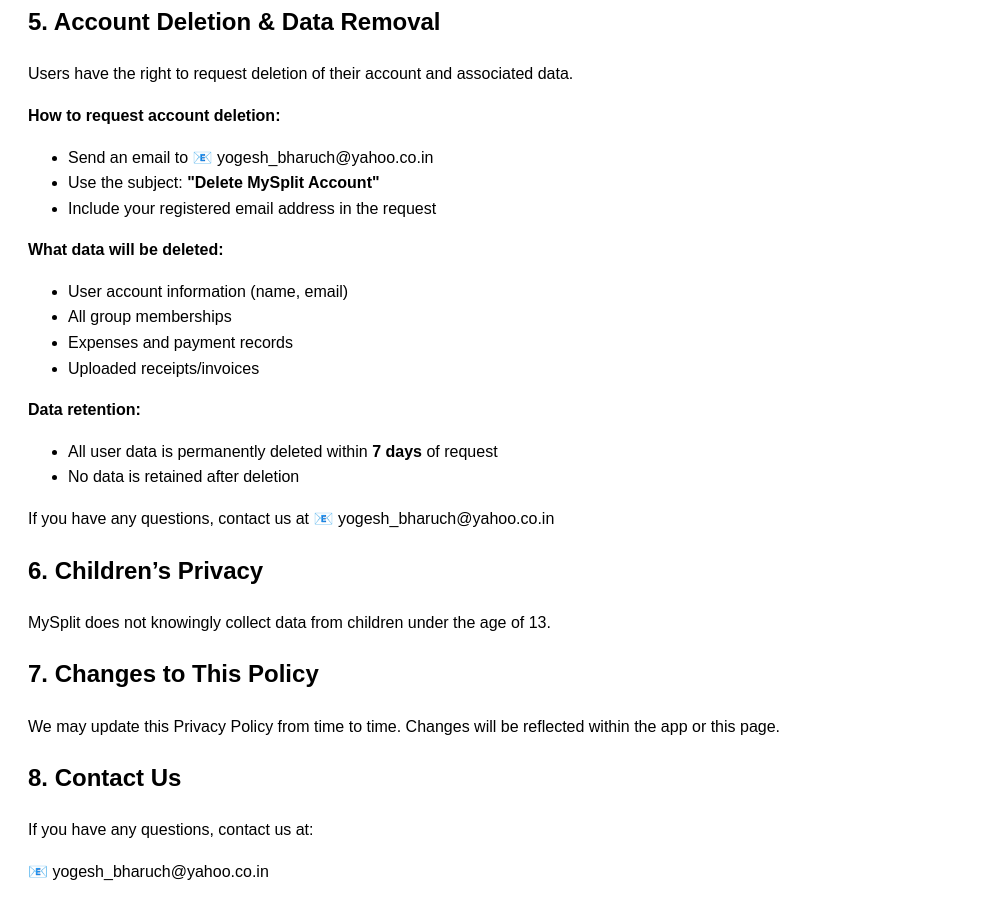
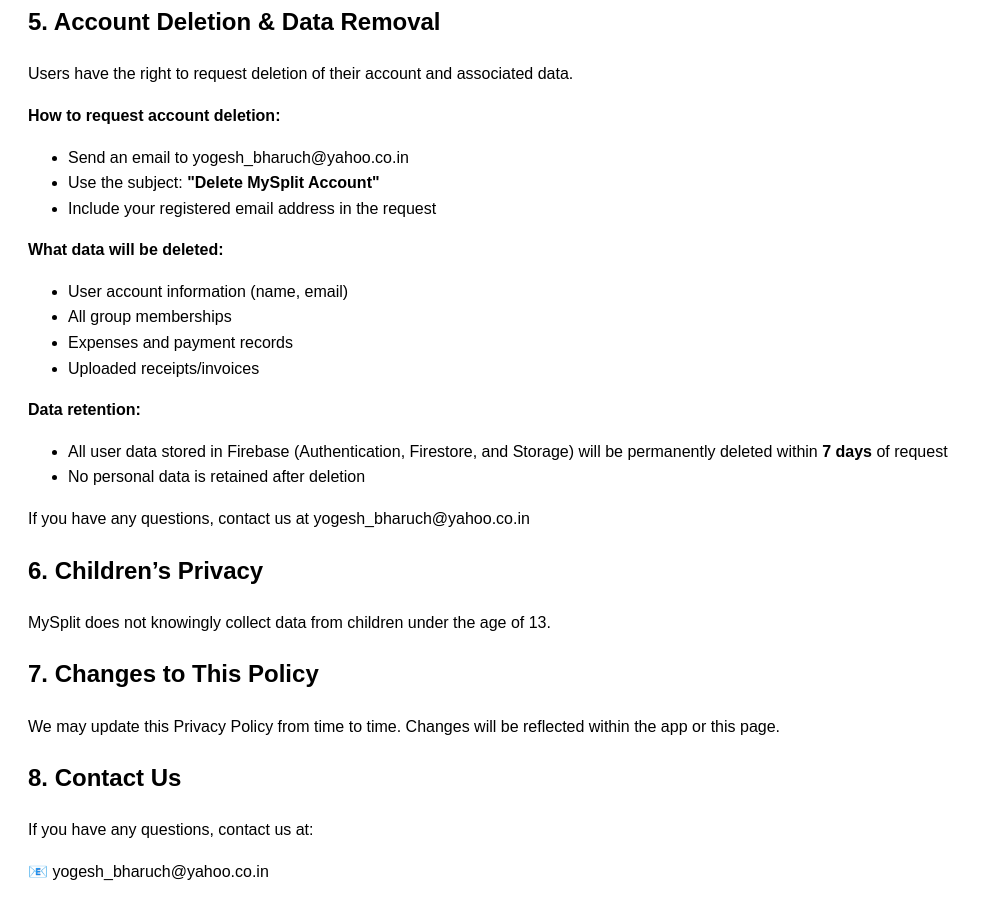
Before and after one commit to yogesh-bharuch/mysplit-privacy-policy, a plain HTML site: page index.html in a window 1280 px wide. Shown: the part 1194-2113 px from the top of the page, without its empty margins (0-983 px from the left). Drawn offline with Linux system fonts and the light colour scheme.

Commit message:
Remove email emoji from account deletion instructions
delete policy updated

```diff
--- a/index.html
+++ b/index.html
@@ -62,7 +62,7 @@
 
 <p><b>How to request account deletion:</b></p>
 <ul>
-<li>Send an email to 📧 yogesh_bharuch@yahoo.co.in</li>
+<li>Send an email to yogesh_bharuch@yahoo.co.in</li>
 <li>Use the subject: <b>"Delete MySplit Account"</b></li>
 <li>Include your registered email address in the request</li>
 </ul>
@@ -77,11 +77,11 @@
 
 <p><b>Data retention:</b></p>
 <ul>
-<li>All user data is permanently deleted within <b>7 days</b> of request</li>
-<li>No data is retained after deletion</li>
+<li>All user data stored in Firebase (Authentication, Firestore, and Storage) will be permanently deleted within <b>7 days</b> of request</li>
+<li>No personal data is retained after deletion</li>
 </ul>
 
-<p>If you have any questions, contact us at 📧 yogesh_bharuch@yahoo.co.in</p>
+<p>If you have any questions, contact us at yogesh_bharuch@yahoo.co.in</p>
 
 <h2>6. Children’s Privacy</h2>
 <p>MySplit does not knowingly collect data from children under the age of 13.</p>
```
